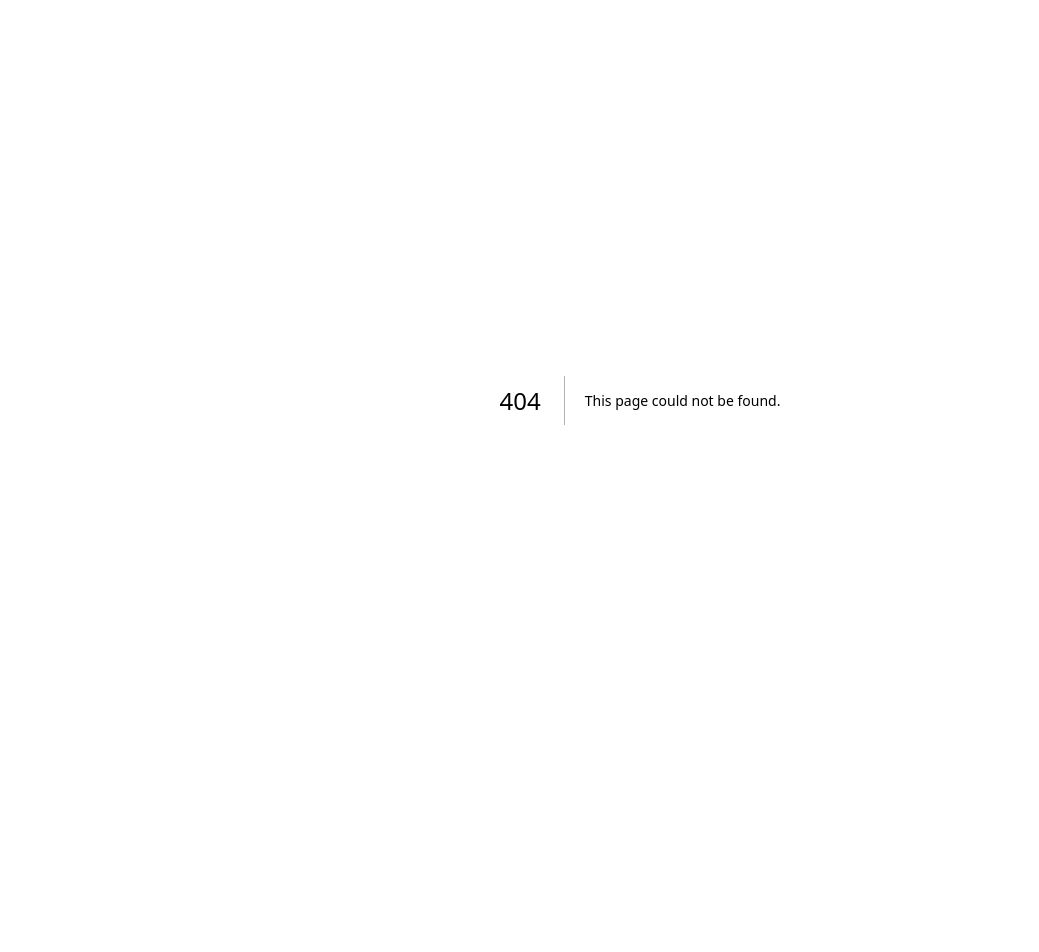
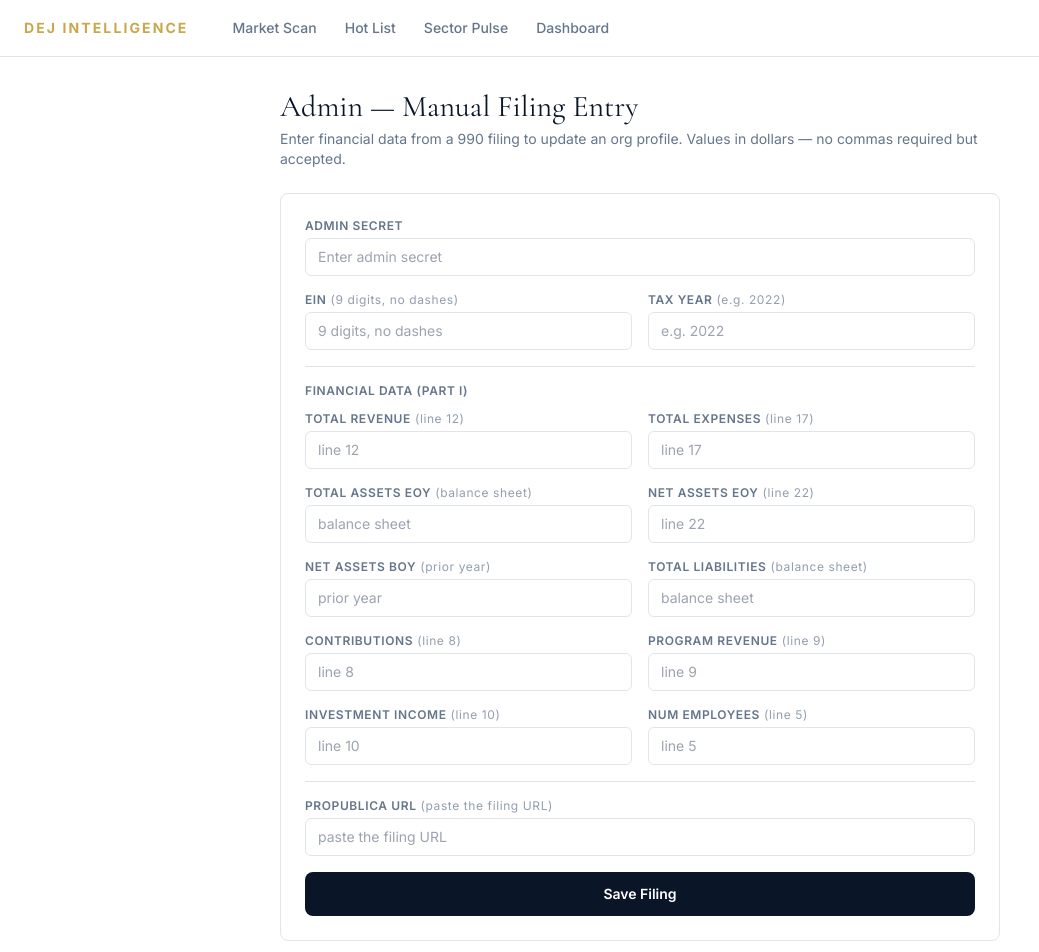
Before and after one commit to dledgerton/dej-intelligence, a Next.js app: page /admin/filing in a window 1280 px wide. Before the commit this address had no page. Shown: the top 952 px of the page, without its empty margins (0-1039 px from the left). Before the commit the page ends 800 px from the top, so only its background shows below. Built offline with nearby package versions, Linux system fonts and the light colour scheme; no server answers.

Commit message:
Admin filing writes directly to MotherDuck, 2022-2024 data live for Grace Medical

```diff
--- /dev/null
+++ b/app/admin/filing/page.tsx
@@ -0,0 +1,199 @@
+"use client"
+
+import { useState } from "react"
+import { Nav } from "@/components/nav"
+
+const ADMIN_SECRET = process.env.NEXT_PUBLIC_ADMIN_SECRET ?? ""
+
+interface FilingForm {
+  ein: string
+  tax_year: string
+  total_revenue: string
+  total_expenses: string
+  total_assets: string
+  net_assets_eoy: string
+  net_assets_boy: string
+  total_liabilities: string
+  contributions: string
+  program_revenue: string
+  investment_income: string
+  num_employees: string
+  source_url: string
+}
+
+const empty: FilingForm = {
+  ein: "",
+  tax_year: "",
+  total_revenue: "",
+  total_expenses: "",
+  total_assets: "",
+  net_assets_eoy: "",
+  net_assets_boy: "",
+  total_liabilities: "",
+  contributions: "",
+  program_revenue: "",
+  investment_income: "",
+  num_employees: "",
+  source_url: "",
+}
+
+function parseNum(v: string) {
+  const n = parseFloat(v.replace(/,/g, ""))
+  return isNaN(n) ? null : n
+}
+
+export default function AdminFilingPage() {
+  const [form, setForm] = useState<FilingForm>(empty)
+  const [secret, setSecret] = useState("")
+  const [status, setStatus] = useState<"idle" | "loading" | "success" | "error">("idle")
+  const [message, setMessage] = useState("")
+
+  function set(field: keyof FilingForm) {
+    return (e: React.ChangeEvent<HTMLInputElement>) =>
+      setForm((prev) => ({ ...prev, [field]: e.target.value }))
+  }
+
+  async function handleSubmit() {
+    if (!form.ein || !form.tax_year) {
+      setMessage("EIN and Tax Year are required.")
+      setStatus("error")
+      return
+    }
+
+    setStatus("loading")
+    setMessage("")
+
+    try {
+      const res = await fetch("/api/admin/filing", {
+        method: "POST",
+        headers: {
+          "Content-Type": "application/json",
+          "x-admin-secret": secret,
+        },
+        body: JSON.stringify({
+          ein: form.ein,
+          tax_year: parseInt(form.tax_year),
+          total_revenue: parseNum(form.total_revenue),
+          total_expenses: parseNum(form.total_expenses),
+          total_assets: parseNum(form.total_assets),
+          net_assets_eoy: parseNum(form.net_assets_eoy),
+          net_assets_boy: parseNum(form.net_assets_boy),
+          total_liabilities: parseNum(form.total_liabilities),
+          contributions: parseNum(form.contributions),
+          program_revenue: parseNum(form.program_revenue),
+          investment_income: parseNum(form.investment_income),
+          num_employees: form.num_employees ? parseInt(form.num_employees) : null,
+          source_url: form.source_url || null,
+        }),
+      })
+
+      const data = await res.json()
+      if (!res.ok) {
+        setMessage(data.error ?? "Something went wrong.")
+        setStatus("error")
+      } else {
+        setMessage(`Filing ${data.action} successfully for EIN ${form.ein} (${form.tax_year}).`)
+        setStatus("success")
+        setForm(empty)
+      }
+    } catch {
+      setMessage("Network error. Try again.")
+      setStatus("error")
+    }
+  }
+
+  const field = (label: string, key: keyof FilingForm, hint?: string) => (
+    <div>
+      <label className="mb-1 block text-xs font-semibold uppercase tracking-wider text-muted-foreground">
+        {label}
+        {hint && <span className="ml-1 font-normal normal-case text-muted-foreground/70">({hint})</span>}
+      </label>
+      <input
+        type="text"
+        value={form[key]}
+        onChange={set(key)}
+        placeholder={hint ?? ""}
+        className="w-full rounded-md border border-border px-3 py-2 text-sm focus:border-navy focus:outline-none focus:ring-1 focus:ring-navy"
+      />
+    </div>
+  )
+
+  return (
+    <>
+      <Nav />
+      <main className="mx-auto max-w-3xl px-6 py-8">
+        <div className="mb-6">
+          <h1 className="font-serif text-3xl text-navy">Admin — Manual Filing Entry</h1>
+          <p className="mt-1 text-sm text-muted-foreground">
+            Enter financial data from a 990 filing to update an org profile.
+            Values in dollars — no commas required but accepted.
+          </p>
+        </div>
+
+        <div className="mb-6 rounded-lg border border-border bg-white p-6 space-y-4">
+          <div>
+            <label className="mb-1 block text-xs font-semibold uppercase tracking-wider text-muted-foreground">
+              Admin Secret
+            </label>
+            <input
+              type="password"
+              value={secret}
+              onChange={(e) => setSecret(e.target.value)}
+              placeholder="Enter admin secret"
+              className="w-full rounded-md border border-border px-3 py-2 text-sm focus:border-navy focus:outline-none focus:ring-1 focus:ring-navy"
+            />
+          </div>
+
+          <div className="grid grid-cols-2 gap-4">
+            {field("EIN", "ein", "9 digits, no dashes")}
+            {field("Tax Year", "tax_year", "e.g. 2022")}
+          </div>
+
+          <div className="border-t border-border pt-4">
+            <p className="mb-3 text-xs font-semibold uppercase tracking-wider text-muted-foreground">
+              Financial Data (Part I)
+            </p>
+            <div className="grid grid-cols-2 gap-4">
+              {field("Total Revenue", "total_revenue", "line 12")}
+              {field("Total Expenses", "total_expenses", "line 17")}
+              {field("Total Assets EOY", "total_assets", "balance sheet")}
+              {field("Net Assets EOY", "net_assets_eoy", "line 22")}
+              {field("Net Assets BOY", "net_assets_boy", "prior year")}
+              {field("Total Liabilities", "total_liabilities", "balance sheet")}
+              {field("Contributions", "contributions", "line 8")}
+              {field("Program Revenue", "program_revenue", "line 9")}
+              {field("Investment Income", "investment_income", "line 10")}
+              {field("Num Employees", "num_employees", "line 5")}
+            </div>
+          </div>
+
+          <div className="border-t border-border pt-4">
+            {field("ProPublica URL", "source_url", "paste the filing URL")}
+          </div>
+
+          {message && (
+            <div className={`rounded-md px-4 py-3 text-sm ${
+              status === "success"
+                ? "bg-green-50 text-green-700 border border-green-200"
+                : "bg-red-50 text-red-700 border border-red-200"
+            }`}>
+              {message}
+            </div>
+          )}
+
+          <button
+            onClick={handleSubmit}
+            disabled={status === "loading"}
+            className="w-full rounded-lg bg-navy px-6 py-3 text-sm font-semibold text-white transition hover:bg-navy/90 disabled:opacity-50"
+          >
+            {status === "loading" ? "Saving..." : "Save Filing"}
+          </button>
+        </div>
+
+        <p className="text-center text-xs text-muted-foreground">
+          After saving, run the MotherDuck sync script to push changes to production.
+        </p>
+      </main>
+    </>
+  )
+}
--- /dev/null
+++ b/app/api/admin/filing/route.ts
@@ -0,0 +1,76 @@
+import { NextRequest, NextResponse } from 'next/server'
+import * as duckdb from 'duckdb-async'
+
+export async function POST(req: NextRequest) {
+  const secret = req.headers.get('x-admin-secret')
+  if (secret !== process.env.ADMIN_SECRET) {
+    return NextResponse.json({ error: 'Unauthorized' }, { status: 401 })
+  }
+
+  const body = await req.json()
+  const {
+    ein, tax_year, total_revenue, total_expenses, total_assets,
+    net_assets_eoy, net_assets_boy, total_liabilities,
+    contributions, program_revenue, investment_income,
+    num_employees, source_url,
+  } = body
+
+  if (!ein || !tax_year) {
+    return NextResponse.json({ error: 'ein and tax_year are required' }, { status: 400 })
+  }
+
+  const cleanEin = String(ein).replace(/-/g, '')
+  const token = process.env.MOTHERDUCK_TOKEN
+  if (!token) {
+    return NextResponse.json({ error: 'MotherDuck token not configured' }, { status: 500 })
+  }
+
+  const dbPath = `md:dej_intelligence?motherduck_token=${token}`
+  const db = await duckdb.Database.create(dbPath)
+  const conn = await db.connect()
+
+  try {
+    const existing = await conn.all(
+      'SELECT id FROM filings WHERE ein = ? AND tax_year = ?',
+      cleanEin, Number(tax_year)
+    )
+
+    if (existing.length > 0) {
+      await conn.run(
+        `UPDATE filings SET
+          total_revenue = ?, total_expenses = ?, total_assets = ?,
+          net_assets_eoy = ?, net_assets_boy = ?, total_liabilities = ?,
+          contributions = ?, program_revenue = ?, investment_income = ?,
+          num_employees = ?, source = 'manual', source_url = ?, updated_at = now()
+        WHERE ein = ? AND tax_year = ?`,
+        total_revenue ?? null, total_expenses ?? null, total_assets ?? null,
+        net_assets_eoy ?? null, net_assets_boy ?? null, total_liabilities ?? null,
+        contributions ?? null, program_revenue ?? null, investment_income ?? null,
+        num_employees ?? null, source_url ?? null,
+        cleanEin, Number(tax_year)
+      )
+      return NextResponse.json({ ok: true, action: 'updated' })
+    } else {
+      await conn.run(
+        `INSERT INTO filings
+          (ein, tax_year, total_revenue, total_expenses, total_assets,
+           net_assets_eoy, net_assets_boy, total_liabilities,
+           contributions, program_revenue, investment_income,
+           num_employees, source, source_url, created_at, updated_at)
+        VALUES (?, ?, ?, ?, ?, ?, ?, ?, ?, ?, ?, ?, 'manual', ?, now(), now())`,
+        cleanEin, Number(tax_year),
+        total_revenue ?? null, total_expenses ?? null, total_assets ?? null,
+        net_assets_eoy ?? null, net_assets_boy ?? null, total_liabilities ?? null,
+        contributions ?? null, program_revenue ?? null, investment_income ?? null,
+        num_employees ?? null, source_url ?? null
+      )
+      return NextResponse.json({ ok: true, action: 'inserted' })
+    }
+  } catch (err: any) {
+    console.error('Filing insert error:', err)
+    return NextResponse.json({ error: err.message }, { status: 500 })
+  } finally {
+    await conn.close()
+    await db.close()
+  }
+}
```
